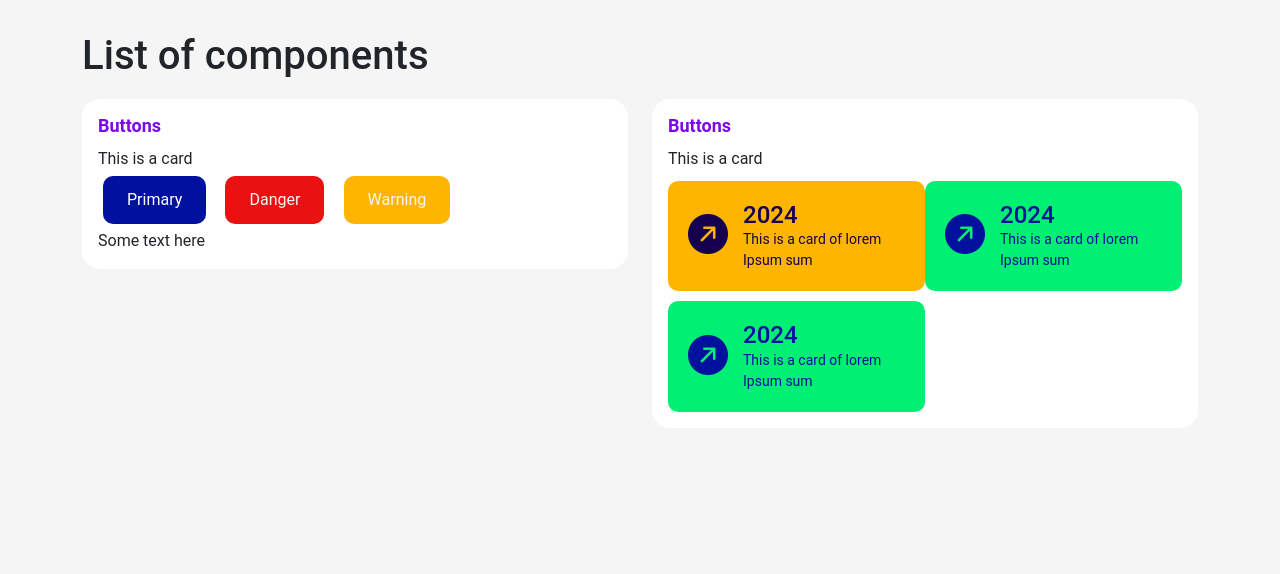
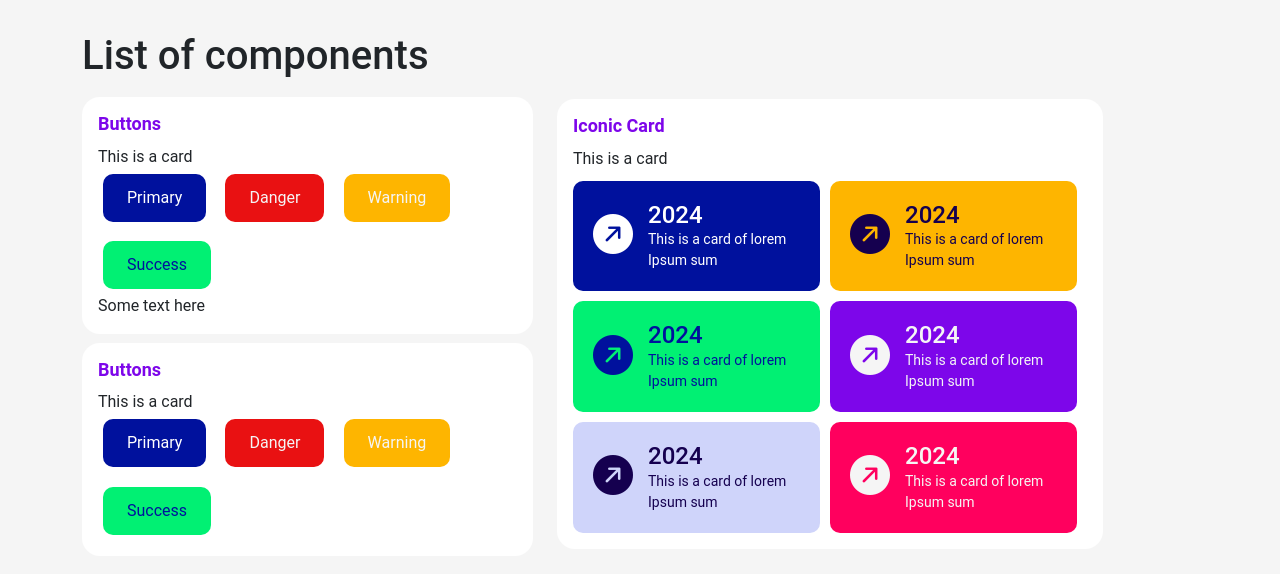
Before and after one commit to D3ds3c007/MPTC-Platform-Front, a Next.js app: page / in a window 1280 px wide. Shown: the top 574 px of the page. Built offline with nearby package versions, Linux system fonts and the light colour scheme.

Commit message:
après tapaka jiro

```diff
--- a/src/app/components/ui/Button/MButton.module.css
+++ b/src/app/components/ui/Button/MButton.module.css
@@ -26,6 +26,11 @@
     color: var(--warning-color);
 }
 
+.success{
+     background-color: var(--success-bg);
+    color: var(--success-color);
+}
+
 /* Media Queries for responsiveness */
 @media (max-width: 768px) {
     .button {
--- a/src/app/components/ui/IconicCard/MIconicCard.js
+++ b/src/app/components/ui/IconicCard/MIconicCard.js
@@ -8,7 +8,7 @@ export function MIconicCard({
     icon = 'bi bi-arrow-up-right-circle-fill',
     bootstrapClass = 'col-md-3',
     label = 'This is a card',
-    variant = 'primary'
+    variant = 'default'
 }){
     return (
         <>
--- a/src/app/components/ui/IconicCard/MIconicCard.module.css
+++ b/src/app/components/ui/IconicCard/MIconicCard.module.css
@@ -7,6 +7,7 @@
     border-radius: 10px;
     gap: 5px;
     margin-top: 10px;
+    margin-right: 10px;
 
 }
 
@@ -33,3 +34,23 @@
     background-color: var(--success-bg);
     color: var(--primary-bg);
 }
+
+.secondary{
+    background-color: var(--secondary-bg);
+    color: var(--secondary-color);
+}
+
+.danger{
+    background-color: var(--danger-bg);
+    color: var(--danger-color);
+}
+
+.default{
+    background-color: var( --default-bg);
+    color: var(--dark-blue);
+}
+
+.pink{
+    background-color: var( --pink-bg);
+    color: var(--pink-color);
+}
--- a/src/app/globals.css
+++ b/src/app/globals.css
@@ -11,12 +11,15 @@
   --secondary-bg : #7D06EA;
   --secondary-color : #F5F5F5;
   --success-bg : #01F073;
-  --success-color : #F5F5F5;
+  --success-color : #00119D;
   --button-width : 150px;
   --button-height : 40px;
 
   --default-bg : #CFD4FA;
   --dark-blue : #15004F;
+
+  --pink-bg : #FF005E;
+  --pink-color : #F5F5F5;
 }
 
 body {
--- a/src/app/page.js
+++ b/src/app/page.js
@@ -12,40 +12,70 @@ export default function Page() {
       <h1>List of components</h1>
 
         <div className="row">
-          <div className="col-md-6">
+          <div className="col-md-5">
             <MCard title="Buttons" >
               <p>This is a card</p>
               <div style={{
                 display: 'flex',
+                flexDirection: 'row',
+                flexWrap:'wrap',
                 gap: '1.2em',
                 padding: '5px'
               }}>
                 <MButton variant="primary" bootstrapClass="btn-block">Primary</MButton>
                 <MButton variant="danger">Danger</MButton>
                 <MButton variant="warning">Warning</MButton>
+                <MButton variant="success">Success</MButton>
+
               </div>
 
               <p>Some text here</p>
             </MCard>
+
+            <MCard title="Buttons" >
+              <p>This is a card</p>
+              <div style={{
+                display: 'flex',
+                flexDirection: 'row',
+                flexWrap:'wrap',
+                gap: '1.2em',
+                padding: '5px'
+              }}>
+                <MButton variant="primary" bootstrapClass="btn-block">Primary</MButton>
+                <MButton variant="danger">Danger</MButton>
+                <MButton variant="warning">Warning</MButton>
+                <MButton variant="success">Success</MButton>
+
+              </div>
+
+            </MCard>
           </div>
 
           <div className="col-md-6">
-            <MCard title="Buttons">
+            <MCard title="Iconic Card">
               <p>This is a card</p>
               <div style={{
                 display: 'flex',
                 flexDirection: 'row',
                 flexWrap: 'wrap',
               }}>
+                  <MIconicCard data="2024" label="This is a card of lorem Ipsum sum" bootstrapClass="col-md-6" variant="primary"/>
                   <MIconicCard data="2024" label="This is a card of lorem Ipsum sum" bootstrapClass="col-md-6" variant="warning"/>
                   <MIconicCard data="2024" label="This is a card of lorem Ipsum sum" bootstrapClass="col-md-6" variant="success"/>
-                  <MIconicCard data="2024" label="This is a card of lorem Ipsum sum" bootstrapClass="col-md-6" variant="success"/>
+                  <MIconicCard data="2024" label="This is a card of lorem Ipsum sum" bootstrapClass="col-md-6" variant="secondary"/>
+                  <MIconicCard data="2024" label="This is a card of lorem Ipsum sum" bootstrapClass="col-md-6"/>
+                  <MIconicCard data="2024" label="This is a card of lorem Ipsum sum" bootstrapClass="col-md-6" variant="pink"/>
+
+
+
 
               </div>
             </MCard>
 
 
           </div>
+
+
 
         </div>
 
```
